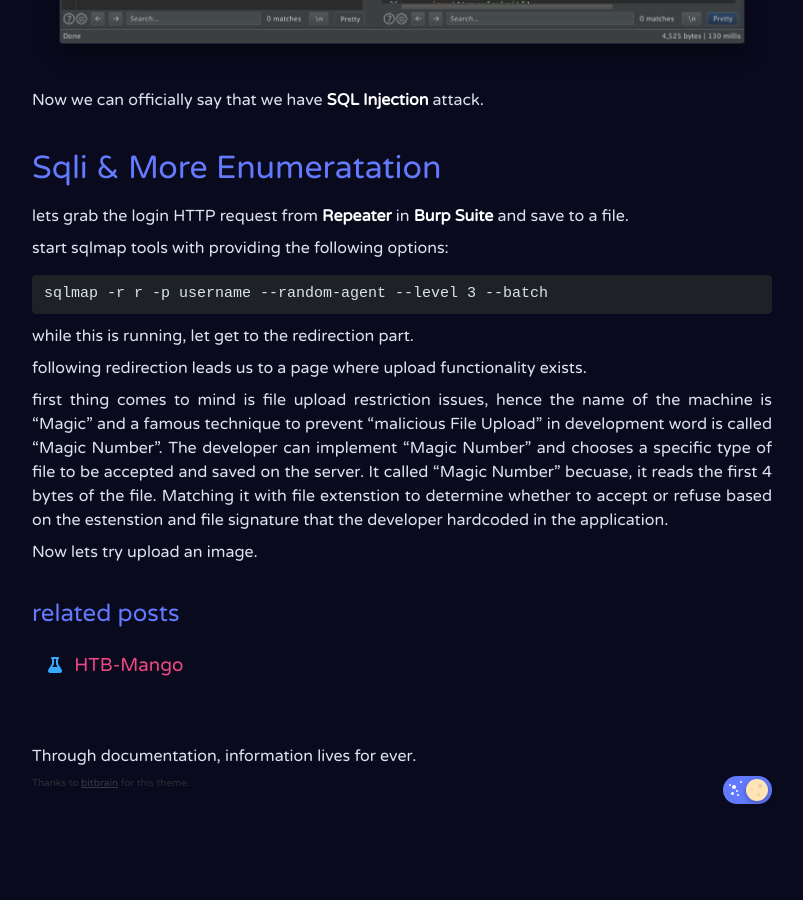
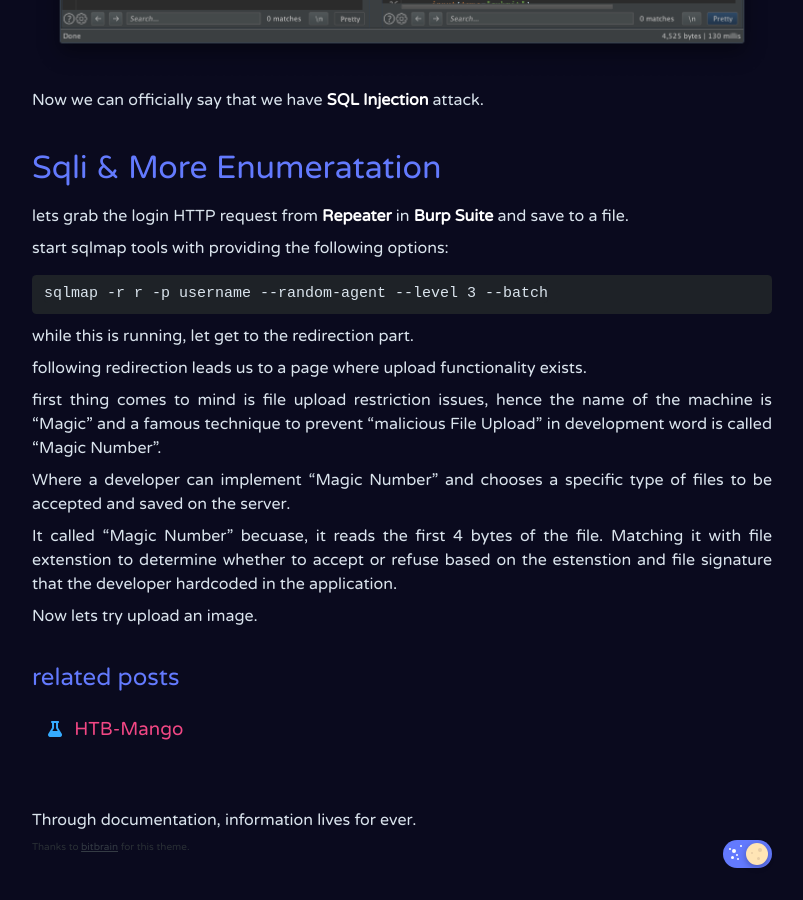
Before and after one commit to abdullahalshubaili/abdullahalshubaili.github.io, a Jekyll site: the page built from Hack The Box/_posts/2020-09-05-HTB-Magic.md, in a window 1280 px wide and 900 px high, scrolled down 4149 px. Shown: the whole window, without its empty margins (238-1041 px from the left). Built offline with Jekyll 4.4.1, drawn with Linux system fonts in a browser that asks for light colours; comment, search, counter and statistics services are not loaded; before the commit the page ends 4985 px from its top, so only the background shows below that.

Commit message:
magic machine

```diff
--- a/Hack The Box/_posts/2020-09-05-HTB-Magic.md
+++ b/Hack The Box/_posts/2020-09-05-HTB-Magic.md
@@ -89,6 +89,10 @@ while this is running, let get to the redirection part.
 
 following redirection leads us to a page where upload functionality exists.
 
-first thing comes to mind is file upload restriction issues, hence the name of the machine is "Magic" and a famous technique to prevent "malicious File Upload" in development word is called "Magic Number". The developer can implement "Magic Number" and chooses a specific type of file to be accepted and saved on the server. It called "Magic Number" becuase, it reads the first 4 bytes of the file. Matching it with file extenstion to determine whether to accept or refuse based on the estenstion and file signature that the developer hardcoded in the application.
+first thing comes to mind is file upload restriction issues, hence the name of the machine is "Magic" and a famous technique to prevent "malicious File Upload" in development word is called "Magic Number".
+
+Where a developer can implement "Magic Number" and chooses a specific type of files to be accepted and saved on the server.
+
+It called "Magic Number" becuase, it reads the first 4 bytes of the file. Matching it with file extenstion to determine whether to accept or refuse based on the estenstion and file signature that the developer hardcoded in the application.
 
 Now lets try upload an image.
```
Also changed, not shown: 2 other files.
